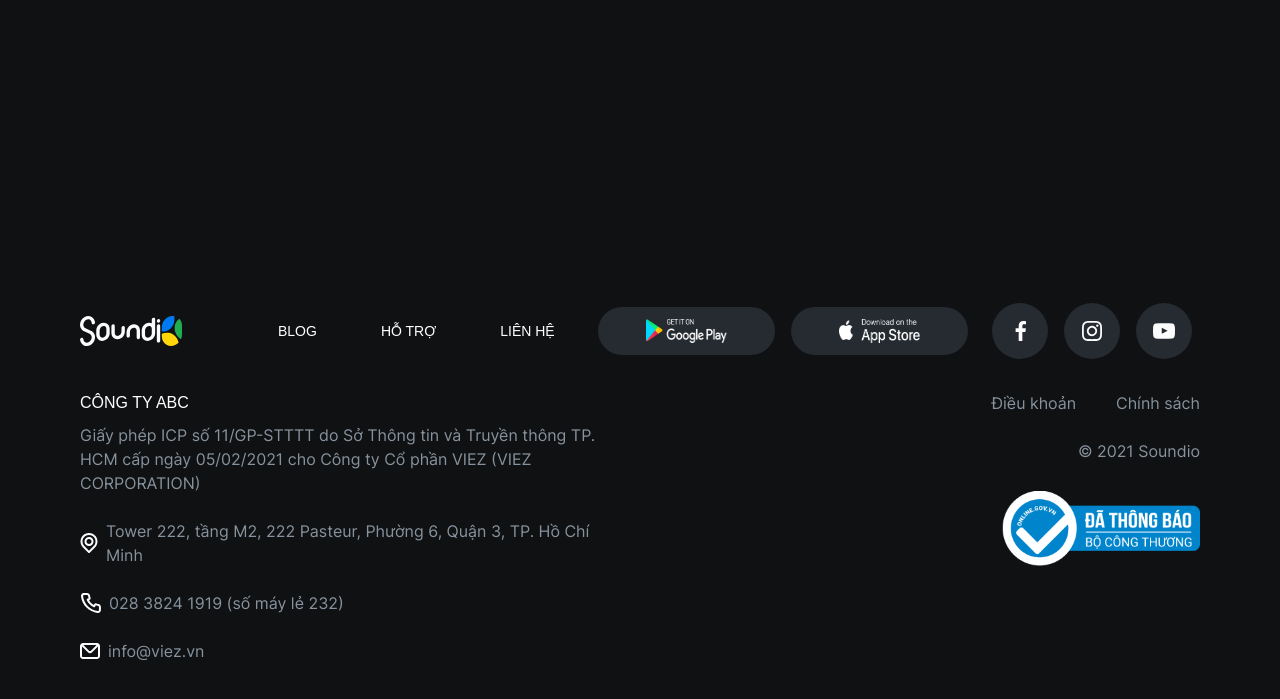
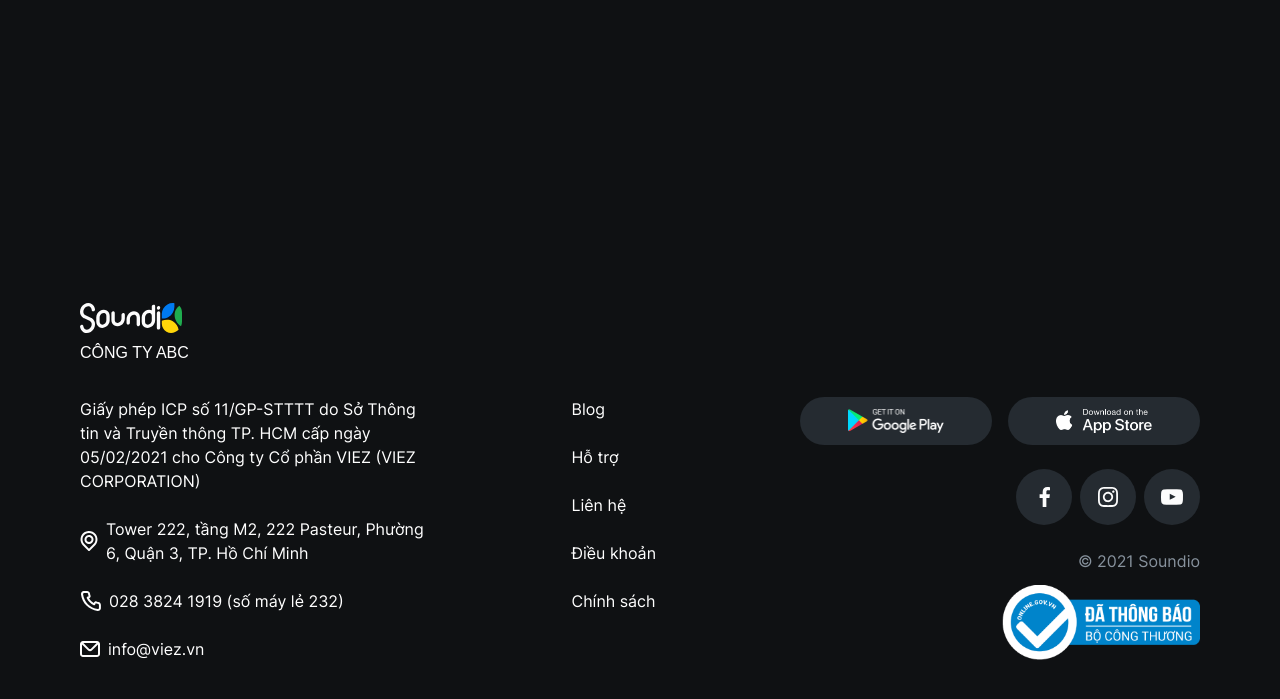
Before and after one commit to hoangphuc17/intro-page-soundio, a website: page docs/index.html in a window 1280 px wide. Shown: the part 7041-7740 px from the top of the page. Drawn offline with Linux system fonts and the light colour scheme; a web font is replaced by a local one.

Commit message:
update footer

```diff
--- a/docs/assets/styles/blog.scss
+++ b/docs/assets/styles/blog.scss
@@ -258,24 +258,7 @@ svg:hover path {
   font-family: "Inter-Regular";
   @media screen and (min-width: 1280px) {
     padding: 4rem 0rem;
-    row-gap: 2rem;
-    grid-template-columns: auto auto;
-    grid-template-rows: auto auto;
-    > *:nth-child(1) {
-      grid-row: 1;
-      grid-column: 1;
-    }
-    > *:nth-child(2) {
-      grid-row: 1;
-      grid-column: 2;
-    }
-    > *:nth-child(3) {
-      grid-row: 2;
-      grid-column: 1;
-    }
-    > *:nth-child(4) {
-      grid-row: 2;
-      grid-column: 2;
-    }
+    column-gap: 9rem;
+    grid-template-columns: auto auto auto;
   }
 }
--- a/docs/assets/styles/intro-page.scss
+++ b/docs/assets/styles/intro-page.scss
@@ -380,25 +380,8 @@ svg:hover path {
   font-family: "Inter-Regular";
   @media screen and (min-width: 1280px) {
     padding: 4rem 5rem;
-    row-gap: 2rem;
-    grid-template-columns: auto auto;
-    grid-template-rows: auto auto;
-    > *:nth-child(1) {
-      grid-row: 1;
-      grid-column: 1;
-    }
-    > *:nth-child(2) {
-      grid-row: 1;
-      grid-column: 2;
-    }
-    > *:nth-child(3) {
-      grid-row: 2;
-      grid-column: 1;
-    }
-    > *:nth-child(4) {
-      grid-row: 2;
-      grid-column: 2;
-    }
+    column-gap: 9rem;
+    grid-template-columns: auto auto auto;
   }
 }
 // ANIMATIONS
--- a/docs/index.html
+++ b/docs/index.html
@@ -442,68 +442,66 @@
 
     <!-- FOOTER -->
     <div class="footer">
-      <div class="flex items-center flex-col xl:flex-row">
-        <img src="./assets/images/logo.svg" alt="logo" class="mx-auto xl:mx-0">
-        <div class="xl:ml-16 flex flex-col xl:flex-row mt-6 xl:mt-0 text-center xl:text-left">
-          <a href="" class="font-primary-bold text-sm uppercase mx-8 my-4 xl:my-0 hover:text-primary">Blog</a>
-          <a href="" class="font-primary-bold text-sm uppercase mx-8 my-4 xl:my-0 hover:text-primary">Hỗ trợ</a>
-          <a href="" class="font-primary-bold text-sm uppercase mx-8 my-4 xl:my-0 hover:text-primary">Liên hệ</a>
+      <div class="xl:col-span-3">
+        <img src="./assets/images/logo.svg" alt="logo" class="logo-soundio mx-auto xl:mx-0">
+        <p class="font-primary-bold uppercase mt-6 xl:mt-2 text-center xl:text-left">Công ty ABC</p>
+      </div>
+      <div class="">
+        <div class="flex flex-col items-center xl:items-start">
+          <p class="font-primary-regular text-center xl:text-left">
+            Giấy phép ICP số 11/GP-STTTT do Sở Thông tin và Truyền thông TP. HCM cấp ngày 05/02/2021
+            cho Công ty Cổ phần VIEZ (VIEZ CORPORATION)
+          </p>
+          <p class="flex mt-6">
+            <img src="./assets/images/icons/map.svg" alt="">
+            <span class="ml-2">Tower 222, tầng M2, 222 Pasteur, Phường 6, Quận 3, TP. Hồ Chí Minh</span>
+          </p>
+          <p class="flex mt-6">
+            <img src="./assets/images/icons/phone.svg" alt="">
+            <span class="ml-2">028 3824 1919 (số máy lẻ 232)</span>
+          </p>
+          <p class="flex mt-6">
+            <img src="./assets/images/icons/mail.svg" alt="">
+            <span class="ml-2">info@viez.vn</span>
+          </p>
         </div>
       </div>
+      <div class="flex flex-col items-center xl:items-start">
+        <a href="" class="hover:text-primary">Blog</a>
+        <a href="" class="hover:text-primary mt-6">Hỗ trợ</a>
+        <a href="" class="hover:text-primary mt-6">Liên hệ</a>
+        <a href="" class="hover:text-primary mt-6">Điều
+          khoản</a>
+        <a href="" class="hover:text-primary mt-6">Chính sách</a>
+      </div>
+      <div class="">
         <div class="flex flex-col xl:flex-row xl:justify-end items-center">
           <a href="http://" target="_blank" rel="noopener noreferrer"
             class="rounded-full bg-s-black-2 hover:bg-primary transition-colors py-3 px-12 w-full xl:w-auto flex justify-center">
             <img src="./assets/images/google-store.png" alt="android store" class="w-[96px] h-[24px]">
           </a>
           <a href="http://" target="_blank" rel="noopener noreferrer"
-          class="rounded-full bg-s-black-2 hover:bg-primary transition-colors py-3 px-12 xl:ml-4 mt-2 xl:mt-0 w-full xl:w-auto flex justify-center">
+            class="rounded-full bg-s-black-2 hover:bg-primary transition-colors py-3 px-12 xl:ml-4 mt-6 xl:mt-0 w-full xl:w-auto flex justify-center">
             <img src="./assets/images/apple-store.png" alt="apple store" class="w-[96px] h-[24px]">
           </a>
-        <div class="flex xl:ml-4 mt-2 xl:mt-0">
+        </div>
+        <div class="flex mt-6 justify-center xl:justify-end">
           <a href="http://" target="_blank" rel="noopener noreferrer"
-            class="w-14 h-14 bg-s-black-2 hover:bg-primary transition-colors flex justify-center items-center mx-2 rounded-full">
+            class="w-14 h-14 bg-s-black-2 hover:bg-primary transition-colors flex justify-center items-center ml-2 rounded-full">
             <img src="./assets/images/icons/facebook.svg" alt="">
           </a>
           <a href="http://" target="_blank" rel="noopener noreferrer"
-            class="w-14 h-14 bg-s-black-2 hover:bg-primary transition-colors flex justify-center items-center mx-2 rounded-full">
+            class="w-14 h-14 bg-s-black-2 hover:bg-primary transition-colors flex justify-center items-center ml-2 rounded-full">
             <img src="./assets/images/icons/instagram.svg" alt="">
           </a>
           <a href="http://" target="_blank" rel="noopener noreferrer"
-            class="w-14 h-14 bg-s-black-2 hover:bg-primary transition-colors flex justify-center items-center mx-2 rounded-full">
+            class="w-14 h-14 bg-s-black-2 hover:bg-primary transition-colors flex justify-center items-center ml-2 rounded-full">
             <img src="./assets/images/icons/youtube.svg" alt="">
           </a>
         </div>
-
-      </div>
-      <div class="flex flex-col items-center xl:items-start">
-        <p class="font-primary-bold uppercase">Công ty ABC</p>
-        <p class="text-s-gray mt-2 font-primary-regular text-center xl:text-left">
-          Giấy phép ICP số 11/GP-STTTT do Sở Thông tin và Truyền thông TP. HCM cấp ngày 05/02/2021
-          cho Công ty Cổ phần VIEZ (VIEZ CORPORATION)
-        </p>
-        <p class="text-s-gray flex mt-6">
-          <img src="./assets/images/icons/map.svg" alt="">
-          <span class="ml-2">Tower 222, tầng M2, 222 Pasteur, Phường 6, Quận 3, TP. Hồ Chí Minh</span>
-        </p>
-        <p class="text-s-gray flex mt-6">
-          <img src="./assets/images/icons/phone.svg" alt="">
-          <span class="ml-2">028 3824 1919 (số máy lẻ 232)</span>
-        </p>
-        <p class="text-s-gray flex mt-6">
-          <img src="./assets/images/icons/mail.svg" alt="">
-          <span class="ml-2">info@viez.vn</span>
-        </p>
-      </div>
-      <div class="">
-        <div class="flex justify-center xl:justify-end">
-          <a href="" class="text-s-gray hover:text-primary transition-colors font-primary-regular mr-6 xl:mr-10">Điều
-            khoản</a>
-          <a href="" class="text-s-gray hover:text-primary transition-colors font-primary-regular">Chính sách</a>
-        </div>
         <p class="text-s-gray text-center xl:text-right mt-6">© 2021 Soundio</p>
         <div class="">
-          <img src="./assets/images/logo-bo-cong-thuong.png" alt="" class="mt-6 mx-auto xl:ml-auto xl:mr-0 w-[200px]">
-
+          <img src="./assets/images/logo-bo-cong-thuong.png" alt="" class="mt-2 mx-auto xl:ml-auto xl:mr-0 w-[200px]">
         </div>
       </div>
     </div>
```
Also changed, not shown: docs/blog-category.html (+38 -41 lines), docs/blog-post.html (+38 -41 lines), docs/assets/styles/blog.min.css, docs/assets/styles/intro-page.min.css, docs/assets/styles/tailwind.min.css, 2 other files. Lines whose indentation alone changed are shown as unchanged.
